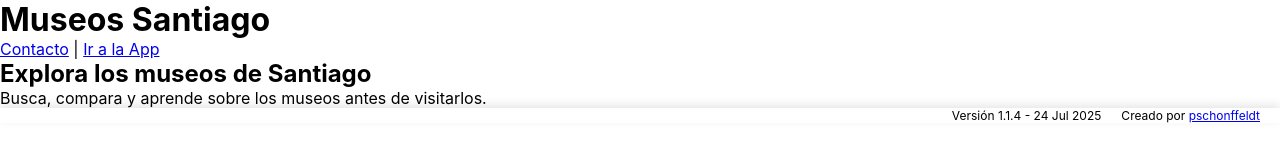
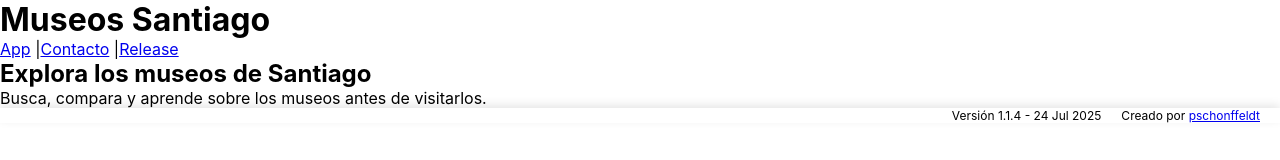
Before and after one commit to pschonffeldt/museos2, a React (Vite) app: page / in a window 1280 px wide. Shown: the top 160 px of the page. Built offline with nearby package versions, Linux system fonts and the light colour scheme; no server answers.

Commit message:
Implement new pages and organize folder structure

```diff
--- a/src/App.jsx
+++ b/src/App.jsx
@@ -1,7 +1,8 @@
 // src/App.tsx
 import { BrowserRouter as Router, Routes, Route } from "react-router-dom";
-import HomePage from "./components/HomePage";
-import ContactPage from "./components/ContactPage";
+import HomePage from "./pages/Homepage";
+import ContactPage from "./pages/Contactpage";
+import Release from "./pages/Release";
 import Layout from "./components/Layout"; // your museum app lives here
 
 export default function App() {
@@ -10,6 +11,7 @@ export default function App() {
       <Routes>
         <Route path="/" element={<HomePage />} />
         <Route path="/contact" element={<ContactPage />} />
+        <Route path="/release" element={<Release />} />
         <Route path="/app" element={<Layout />} />
       </Routes>
     </Router>
--- a/src/components/Contactpage.tsx
+++ b/src/pages/Contactpage.tsx
@@ -1,5 +1,6 @@
 // src/components/ContactPage.tsx
-import Footer from "./Footer";
+import { Link } from "react-router-dom";
+import Footer from "../components/Footer";
 
 export default function ContactPage() {
   return (
@@ -7,7 +8,8 @@ export default function ContactPage() {
       <header>
         <h1>Contacto</h1>
         <nav>
-          <a href="/">Inicio</a> | <a href="/app">Ir a la App</a>
+          <Link to="/">Inicio</Link> |<Link to="/app">App</Link> |
+          <Link to="/release">Release</Link>
         </nav>
       </header>
       <main>
--- a/src/components/Homepage.tsx
+++ b/src/pages/Homepage.tsx
@@ -1,6 +1,6 @@
 // src/components/HomePage.tsx
-import Footer from "./Footer";
 import { Link } from "react-router-dom";
+import Footer from "../components/Footer";
 
 export default function HomePage() {
   return (
@@ -8,9 +8,8 @@ export default function HomePage() {
       <header>
         <h1>Museos Santiago</h1>
         <nav>
-          {/* <a href="/contact">Contacto</a> | <a href="/app">Ir a la App</a> */}
-          <Link to="/contact">Contacto</Link> |{" "}
-          <Link to="/app">Ir a la App</Link>
+          <Link to="/app">App</Link> |<Link to="/contact">Contacto</Link> |
+          <Link to="/release">Release</Link>
         </nav>
       </header>
       <main>
--- /dev/null
+++ b/src/pages/Release.tsx
@@ -0,0 +1,22 @@
+// src/components/Release.tsx
+import { Link } from "react-router-dom";
+import Footer from "../components/Footer";
+
+export default function Release() {
+  return (
+    <>
+      <header>
+        <h1>Release notes</h1>
+        <nav>
+          <Link to="/">Inicio</Link> |<Link to="/app">App</Link> |
+          <Link to="/contact">Contacto</Link> |
+        </nav>
+      </header>
+      <main>
+        <h2>Explora los museos de Santiago</h2>
+        <p>Busca, compara y aprende sobre los museos antes de visitarlos.</p>
+      </main>
+      <Footer />
+    </>
+  );
+}
```
